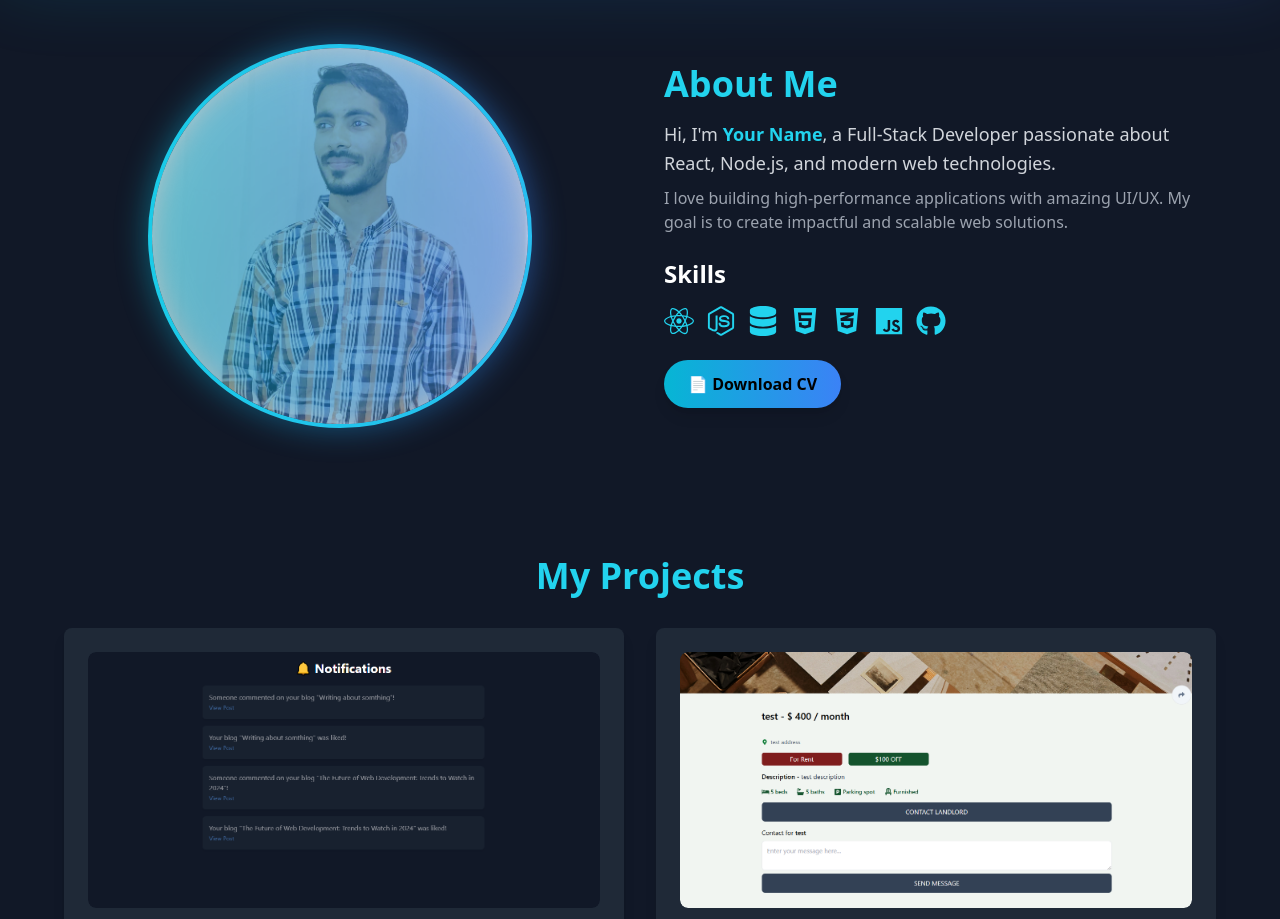
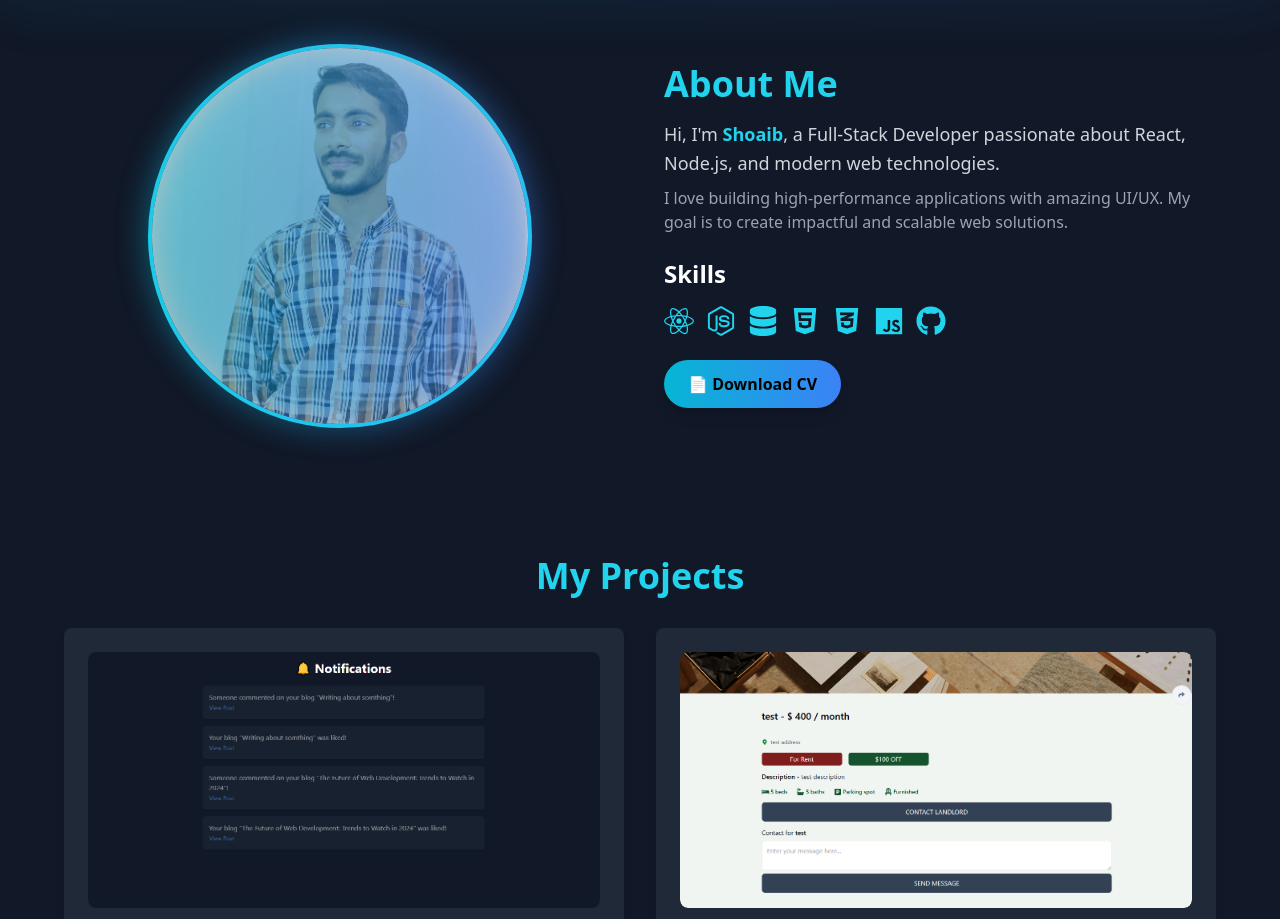
Before and after one commit to Shoaibali12/portfolio-client, a React (Vite) app: page / in a window 1280 px wide. Shown: the part 820-1739 px from the top of the page. Built offline with nearby package versions, Linux system fonts and the light colour scheme.

Commit message:
some changes

```diff
--- a/src/components/About.jsx
+++ b/src/components/About.jsx
@@ -29,10 +29,9 @@ const About = () => {
         <div className="w-full md:w-1/2 text-center md:text-left">
           <h2 className="text-4xl font-extrabold text-cyan-400">About Me</h2>
           <p className="mt-4 text-lg text-gray-300 leading-relaxed">
-            Hi, I'm{" "}
-            <span className="text-cyan-400 font-semibold">Your Name</span>, a
-            Full-Stack Developer passionate about React, Node.js, and modern web
-            technologies.
+            Hi, I'm <span className="text-cyan-400 font-semibold">Shoaib</span>,
+            a Full-Stack Developer passionate about React, Node.js, and modern
+            web technologies.
           </p>
 
           <p className="mt-2 text-gray-400">
```
